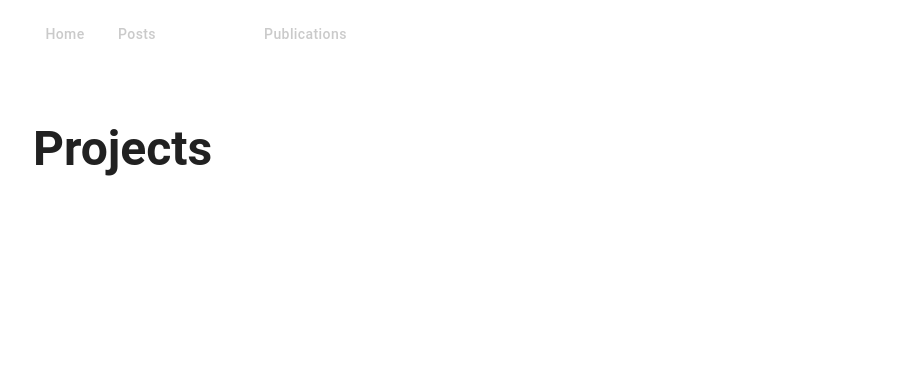
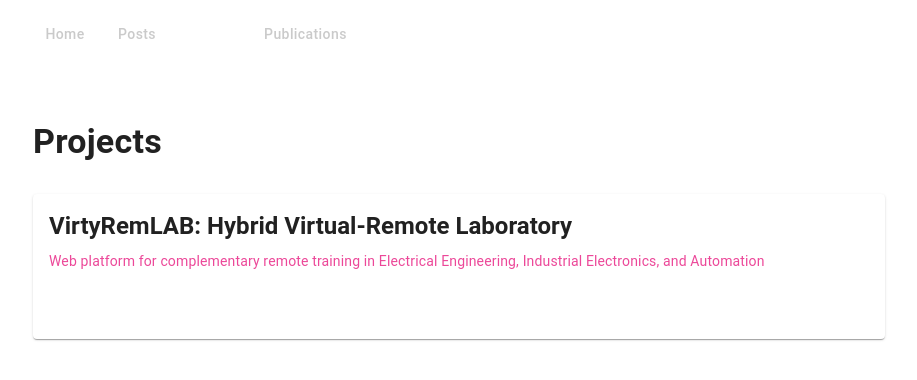
Before and after one commit to dgarcp01/dgarcp01.github.io, a React (Vite) app: page /proyectos in a window 1280 px wide. Shown: the top 380 px of the page, without its empty margins (181-1098 px from the left). Built offline with nearby package versions, Linux system fonts and the light colour scheme.

Commit message:
proyectos y virtyremlab

```diff
--- a/src/App.jsx
+++ b/src/App.jsx
@@ -4,6 +4,7 @@ import Landing from "./pages/Landing"
 import Blog from "./pages/Blog";
 import Proyectos from "./pages/Proyectos";
 import Publicaciones from "./pages/Publicaciones";
+import VirtyRemLab from "./proyectos/VirtyRemLab";
 
 export default function App() {
   return (
@@ -12,7 +13,9 @@ export default function App() {
       <div style={{ padding: "20px" }}>
         <Routes>
           <Route path="/blog" element={<Blog />} />
-          <Route path="/proyectos" element={<Proyectos />} />
+          <Route path="/proyectos" element={<Proyectos />}/>
+          <Route path="/virtyremlab" element={<VirtyRemLab />} />
+
           <Route path="/publicaciones" element={<Publicaciones />} />
           <Route path="/" element={<Landing/>} />
         </Routes>
--- /dev/null
+++ b/src/components/CardView.jsx
@@ -0,0 +1,56 @@
+import * as React from 'react';
+import Box from '@mui/material/Box';
+import Card from '@mui/material/Card';
+import CardContent from '@mui/material/CardContent';
+import Typography from '@mui/material/Typography';
+import CardActionArea from '@mui/material/CardActionArea';
+import CardActions from '@mui/material/CardActions';
+
+
+import UnderlineButton from './UnderLineButton';
+
+function CardView({ cards}) {
+  const [selectedCard, setSelectedCard] = React.useState(0);
+  return (
+    <Box
+      sx={{
+        width: '100%',
+        display: 'grid',
+        //gridTemplateColumns: 'repeat(auto-fill, minmax(min(200px, 100%), 1fr))',
+        gridTemplateColumns: '1fr',
+        gap: 2,
+      }}
+    >
+          {cards.map((card, index) => (
+              <Card sx={{
+                            display: 'flex',
+                            flexDirection: 'column',
+                            height: '100%'
+              }}>
+
+        <CardContent       sx={{
+                    height: '100%',
+                    '&:hover': {
+                                backgroundColor: 'transparent', // evita el color de hover
+                                },
+            }}>
+               <Typography variant="h5" gutterBottom sx={{ fontWeight: 'bold' }}>
+                {card.title}
+              </Typography>
+              <Typography variant="body2" color="secondary">
+                {card.description}
+              </Typography>
+        </CardContent>
+
+
+
+        <CardActions>
+                      <UnderlineButton   key={card.path} label={"Learn more"} to={ card.path} />
+      </CardActions>
+        </Card>
+      ))}
+    </Box>
+  );
+}
+
+export default CardView;
--- a/src/components/UnderLineButton.jsx
+++ b/src/components/UnderLineButton.jsx
@@ -5,7 +5,8 @@ export default function UnderlineButton({ key ="",label ="button", to ="", isAct
       <Button
         component={Link}
           to={to}
-          key={ key}
+      key={key}
+
         disableRipple
           sx={{
         textTransform: 'none',
--- a/src/pages/Blog.jsx
+++ b/src/pages/Blog.jsx
@@ -8,7 +8,7 @@ export default function Blog() {
 
   return <Container maxWidth="md">
           <Box sx={{ my: 4 }}>
-              <Typography variant="h3" gutterBottom sx={{ fontWeight: 'bold' }}>
+              <Typography variant="h4" gutterBottom sx={{ fontWeight: 'bold' }}>
                 Blog
               </Typography>
 
--- a/src/pages/Landing.jsx
+++ b/src/pages/Landing.jsx
@@ -12,7 +12,7 @@ export default function Landing() {
               Diego García Pérez
             </Typography>
 
-            <Typography variant="h7" color = "#9c9898ff" gutterBottom sx={{ fontWeight: 'bold' }}>
+            <Typography variant="h7" color = "text.secondary" gutterBottom sx={{ fontWeight: 'bold' }}>
               Assistant Professor at University of Oviedo
             </Typography>
             <RRSSIcons/>
--- a/src/pages/Proyectos.jsx
+++ b/src/pages/Proyectos.jsx
@@ -1,14 +1,30 @@
-import { Box, Toolbar, Typography, Container } from "@mui/material";
+import { Box, Typography, Container, } from "@mui/material";
+import CardView from "../components/CardView"
+
+const proyectos = [
+  {
+    id: 1,
+    title: 'VirtyRemLAB: Hybrid Virtual-Remote Laboratory',
+    description: 'Web platform for complementary remote training in Electrical Engineering, Industrial Electronics, and Automation',
+    path: "/virtyremlab",
+  },
+
+];
+
+
+
+
+
 export default function Proyectos() {
   return <Container maxWidth="md">
         <Box sx={{ my: 4 }}>
-            <Typography variant="h3" gutterBottom sx={{ fontWeight: 'bold' }}>
+            <Typography variant="h4" gutterBottom sx={{ fontWeight: 'bold' }}>
               Projects
             </Typography>
 
         </Box>
 
-
+    <CardView cards={proyectos}/>
 
     </Container>
 
--- /dev/null
+++ b/src/proyectos/VirtyRemLab.jsx
@@ -0,0 +1,56 @@
+import { Box, Typography, Container, Divider } from "@mui/material";
+
+import Accordion from '@mui/material/Accordion';
+import AccordionActions from '@mui/material/AccordionActions';
+import AccordionSummary from '@mui/material/AccordionSummary';
+import AccordionDetails from '@mui/material/AccordionDetails';
+import UnderlineButton from '../components/UnderLineButton';
+import ExpandMoreIcon from '@mui/icons-material/ExpandMore';
+import OpenInNewIcon from '@mui/icons-material/OpenInNew';
+
+
+export default function VirtyRemLab() {
+  return <Container maxWidth="md">
+        <Box sx={{ my: 4 }}>
+            <Typography variant="h4" gutterBottom sx={{ fontWeight: 'bold' }}>
+              VirtyRemLab project
+            </Typography>
+        <Box
+          component="img"
+          src="/virtyremlab_resumen.jpg"  // Cambia esta ruta por la imagen que quieras usar
+          alt="VirtyRemLab"
+          sx={{
+            width: '100%',
+            objectFit: 'cover',
+            borderRadius: 2,
+            my: 3
+          }}
+        />
+          <Divider sx={{ my:2 }} />
+          <Typography variant="body1" sx={{ my: 3, ml: {xs:0,sm:0,lg:10},mr:{xs:0,sm:0,lg:5},fontWeight: 'medium' }}>
+              In engineering degrees, both simulations and hands-on practice with laboratory equipment, as well as students’ interaction with physical processes and real-world elements, are essential to ensure high-quality training. Not only do they allow students to consolidate theoretical knowledge, but they also help maintain the practical focus of engineering and increase motivation. This need is addressed in these programs through laboratory sessions and classroom practices; however, the limited time allocated to these sessions often restricts the content that instructors can cover and does not always meet the needs of all students. Furthermore, practical training is often hindered by the low ratio of available equipment to the number of students.
+              With the goal of enhancing hybrid training in engineering degrees at the University of Oviedo, this project proposes the implementation of a flexible virtual and remote laboratory, accessible online 24/7 via web access, initially focused on control and automation systems, which can be extended to other areas. It will include guided simulation exercises, laboratory experiments, and hardware-in-the-loop practices, and it will integrate methods to extract quality and participation indices.
+            </Typography>
+
+    <Accordion >
+        <AccordionSummary
+                  expandIcon={<ExpandMoreIcon sx={{ color:"#2F85EE" }} />}
+                  aria-controls="panel1-content"
+                  id="panel1-header"
+
+        >
+          <Typography component="span" variant="h5"  gutterBottom sx={{ color:"#2F85EE", fontWeight: 'medium' }}>Available simulators</Typography>
+        </AccordionSummary>
+              <AccordionDetails  >
+                  <Box maxWidth="md">
+                      <UnderlineButton label="Aeropendulum PID" /> <OpenInNewIcon sx={{my:-0.5}} fontSize="3" />
+                </Box>
+
+        </AccordionDetails>
+        </Accordion>
+
+      </Box>
+
+    </Container>
+
+}
--- a/src/theme.jsx
+++ b/src/theme.jsx
@@ -15,7 +15,7 @@ const theme = extendTheme({
       main: '#e1e7ef', // Texto principal
     },
     secondary: {
-      main: '#e1e7ef', // Texto secundario
+      main: '#c0bdbdff', // Texto secundario
     },
     background: {
       default: '#191a1f',   // Fondo primario
@@ -23,7 +23,7 @@ const theme = extendTheme({
     },
     text: {
       primary: '#e1e7ef',   // Texto principal
-      secondary: '#e1e7ef', // Texto secundario
+      secondary: '#c0bdbdff', // Texto secundario
       disabled: '#a0aec0',  // Texto sutil
     },
     info: {
```
Also changed, not shown: public/virtyremlab_resumen.jpg (added).
